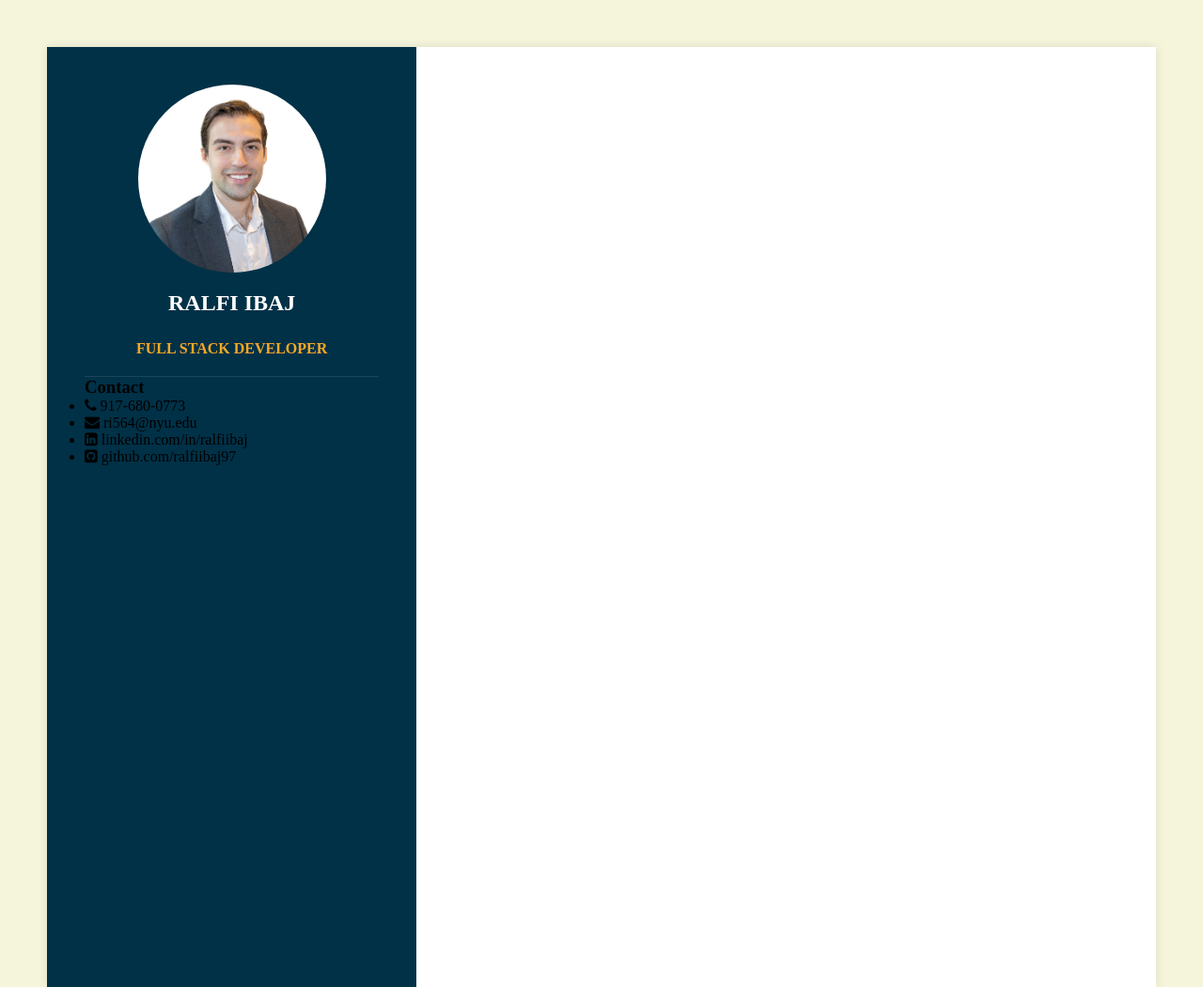
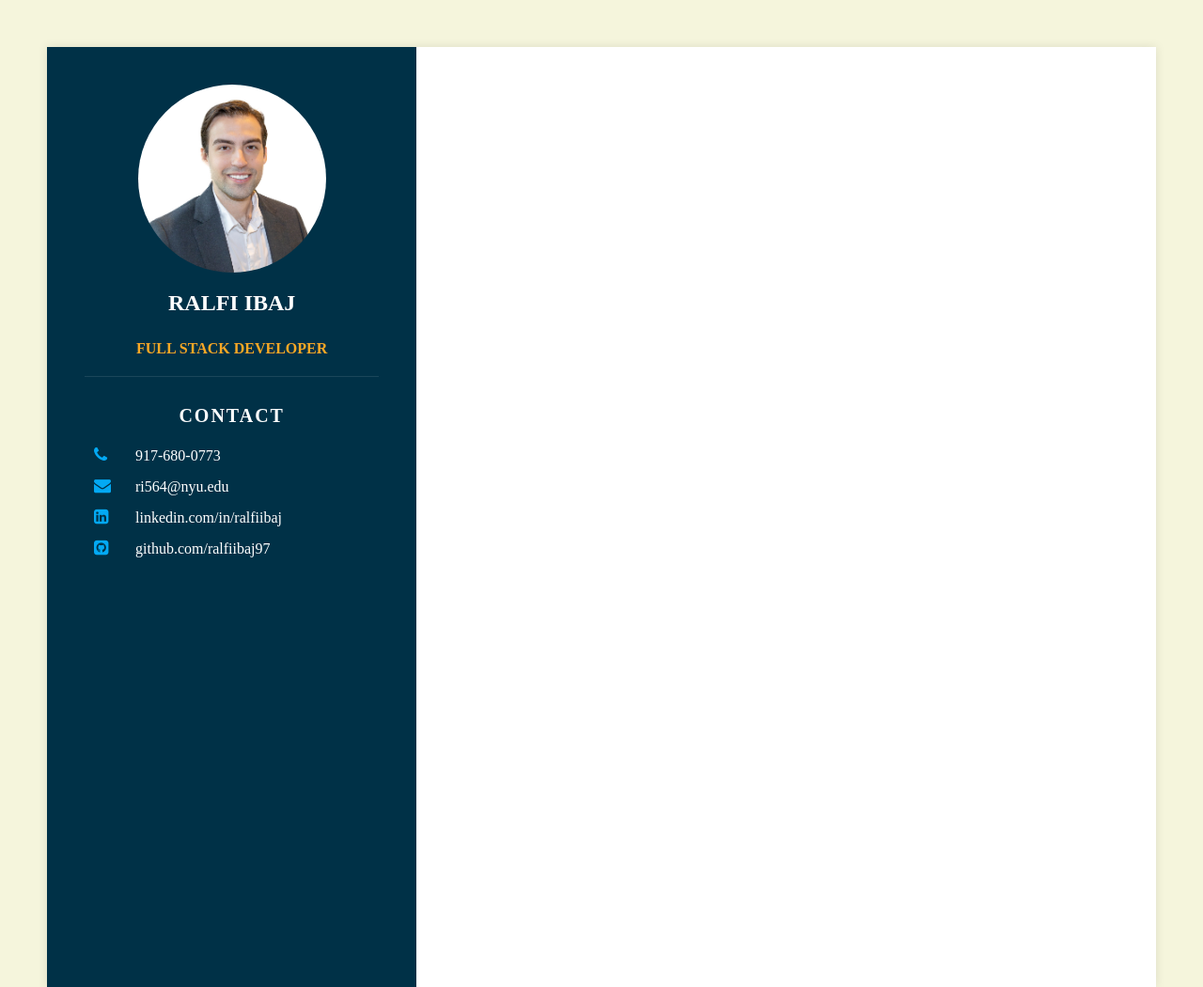
Before and after one commit to ralfiibaj97/ResumeBuilder, a website: page index.html in a window 1280 px wide. Shown: the whole page at 94% size. Drawn offline with Linux system fonts and the light colour scheme.

Commit message:
Add styling to the contact links

```diff
--- a/Styles/main.scss
+++ b/Styles/main.scss
@@ -60,8 +60,44 @@ body {
     margin-top: 10px;
     display: block;
 }
-.frofileText .contact {
+.profileText h2 span {
+    color: #f9a825;
+    font-size: .8rem;
+    font-weight: 300;
+}
+.contact {
+    padding-top: 30px;
 
+}
+.title {
+    color: #ffffff;
+    font-size: 20px;
+    font-weight: 600;
+    margin-bottom: 20px;
+    text-transform: uppercase;
+    text-align: center;
+    letter-spacing: 2px;
+}
+.contact ul {
+    position: relative;
+}
+.contact ul li {
+    position: relative;
+    list-style: none;
+    margin: 12px 0;
+    cursor: pointer;
+}
+.contact ul li .icon {
+  display: inline-block;
+  width: 30px;
+  font-size: 18px;
+  color: #03a9f4;
+}
+.contact ul li span {
+    color: #fff;
+    font-size: 16px;
+    font-weight: 300;
+    margin-left: 10px;
 }
 .container .right-side {
     position: relative;
```
Also changed, not shown: Styles/main.css, dist/styles.css, 2 other files.
